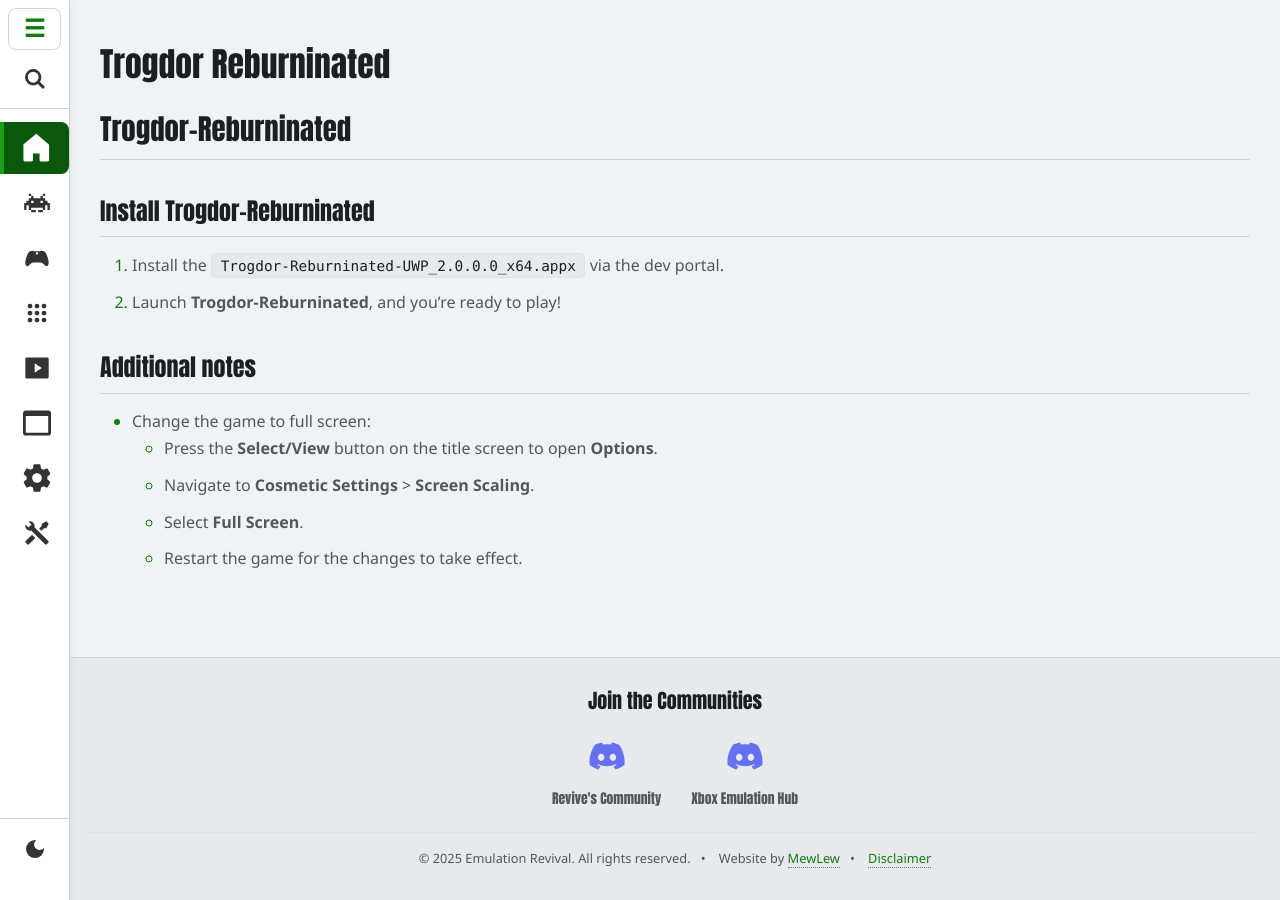
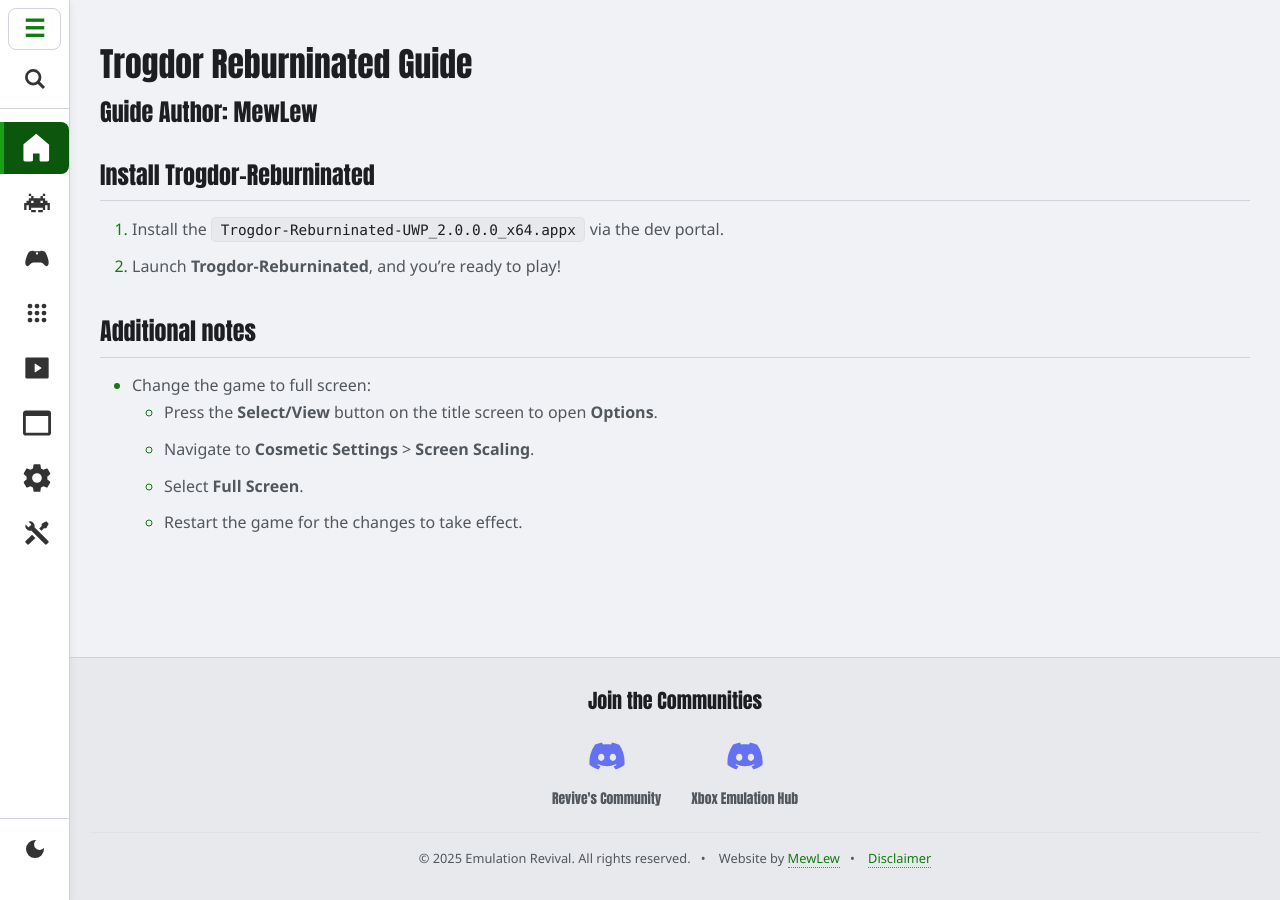
Before and after one commit to EmulationRevival/emulationrevival.github.io, a Jekyll site: the page built from guides/ports/trogdor.md, in a window 1280 px wide. Built offline with Jekyll 4.4.1, drawn with Linux system fonts in a browser that asks for light colours.

Commit message:
Update trogdor.md

```diff
--- a/guides/ports/trogdor.md
+++ b/guides/ports/trogdor.md
@@ -1,11 +1,10 @@
 ---
 layout: template
-title: "Trogdor Reburninated"
+title: "Trogdor Reburninated Guide"
 permalink: /guides/ports/trogdor-guide/
 description: "A guide for setting up Trogdor Reburninated on dev mode."
+author: "MewLew"
 ---
-
-## Trogdor-Reburninated
 
 ### Install Trogdor-Reburninated
 1. Install the `Trogdor-Reburninated-UWP_2.0.0.0_x64.appx` via the dev portal.
```
